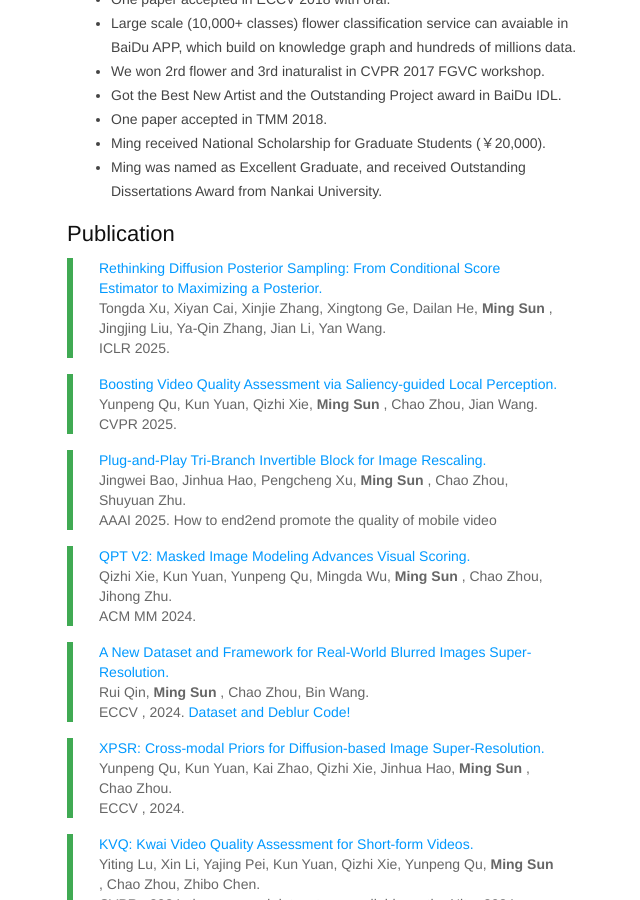
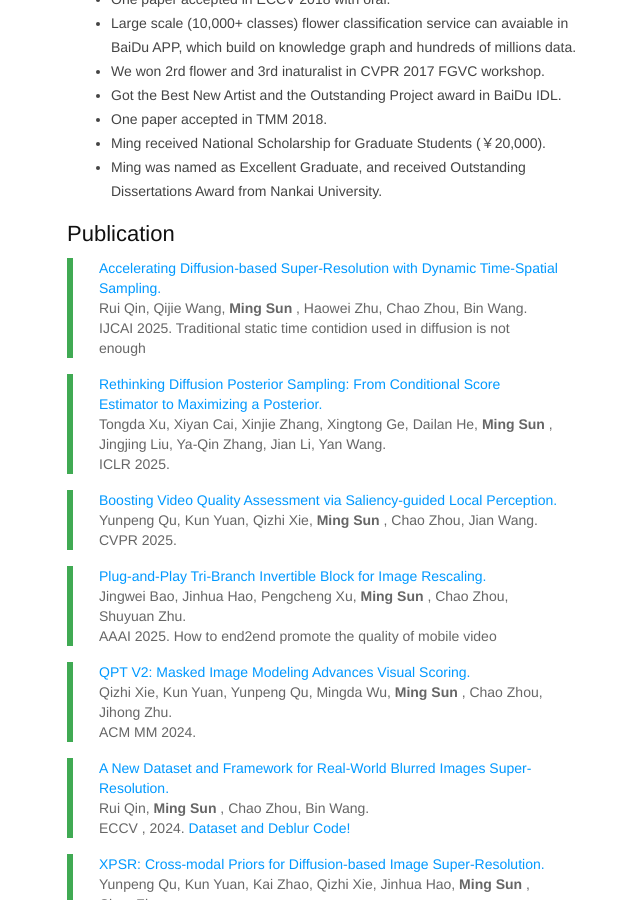
Before and after one commit to msunming/msunming.github.io, a Jekyll site: the page index.html, which Jekyll copies as it is, in a window 1280 px wide and 900 px high, scrolled down 1599 px. Shown: the whole window, without its empty margins (93-733 px from the left). Built offline with Jekyll 4.4.1, drawn with Linux system fonts in a browser that asks for light colours.

Commit message:
Update index.html

```diff
--- a/index.html
+++ b/index.html
@@ -503,6 +503,14 @@ pre .markdown .emphasis {
 		<!-- -->
 
 		<blockquote>
+			<p><a href="">
+			Accelerating Diffusion-based Super-Resolution with Dynamic Time-Spatial Sampling.</a><br />
+			Rui Qin, Qijie Wang, <strong > Ming Sun </strong> , Haowei Zhu, Chao Zhou, Bin Wang. <br />
+			IJCAI 2025. Traditional static time contidion used in diffusion is not enough <br /></p>
+		</blockquote>
+
+		<!-- -->
+		<blockquote>
 			<p><a href="https://openreview.net/forum?id=GcvLoqOoXL&referrer=%5BAuthor%20Console%5D(%2Fgroup%3Fid%3DICLR.cc%2F2025%2FConference%2FAuthors%23your-submissions))">
 			Rethinking Diffusion Posterior Sampling: From Conditional Score Estimator to Maximizing a Posterior.</a><br />
 			Tongda Xu, Xiyan Cai, Xinjie Zhang, Xingtong Ge, Dailan He, <strong > Ming Sun </strong>, Jingjing Liu, Ya-Qin Zhang, Jian Li, Yan Wang. <br />
```
